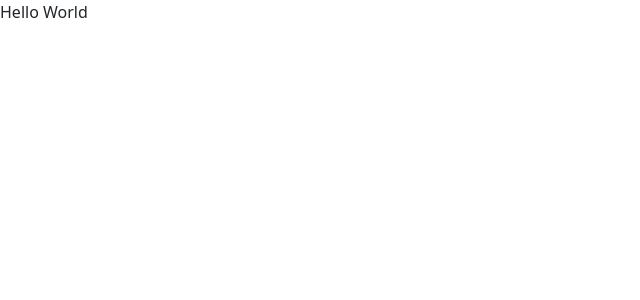
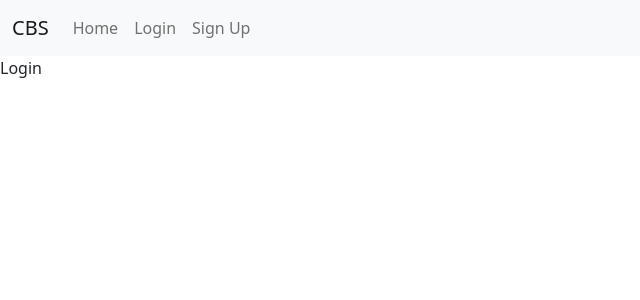
Before and after one commit to ShanuDey/centralized-banking-system-client, a React (Create React App) app: page / in a window 1280 px wide. Shown: the top 300 px of the page, without its empty margins (0-640 px from the left). Built offline with nearby package versions, Linux system fonts and the light colour scheme; the HTML template or start-up script is replaced by a standard one.

Commit message:
testing barebone with layout and login page
Signed-off-by: ShanuDey <sd4shanudey@gmail.com>

```diff
--- a/src/App.js
+++ b/src/App.js
@@ -1,8 +1,12 @@
-import 'bootstrap/dist/css/bootstrap.min.css';
+import React from "react";
+import "bootstrap/dist/css/bootstrap.min.css";
+import Login from "./components/Login";
 
 function App() {
   return (
-    <div>Hello World</div>
+    <>
+      <Login />
+    </>
   );
 }
 
```
